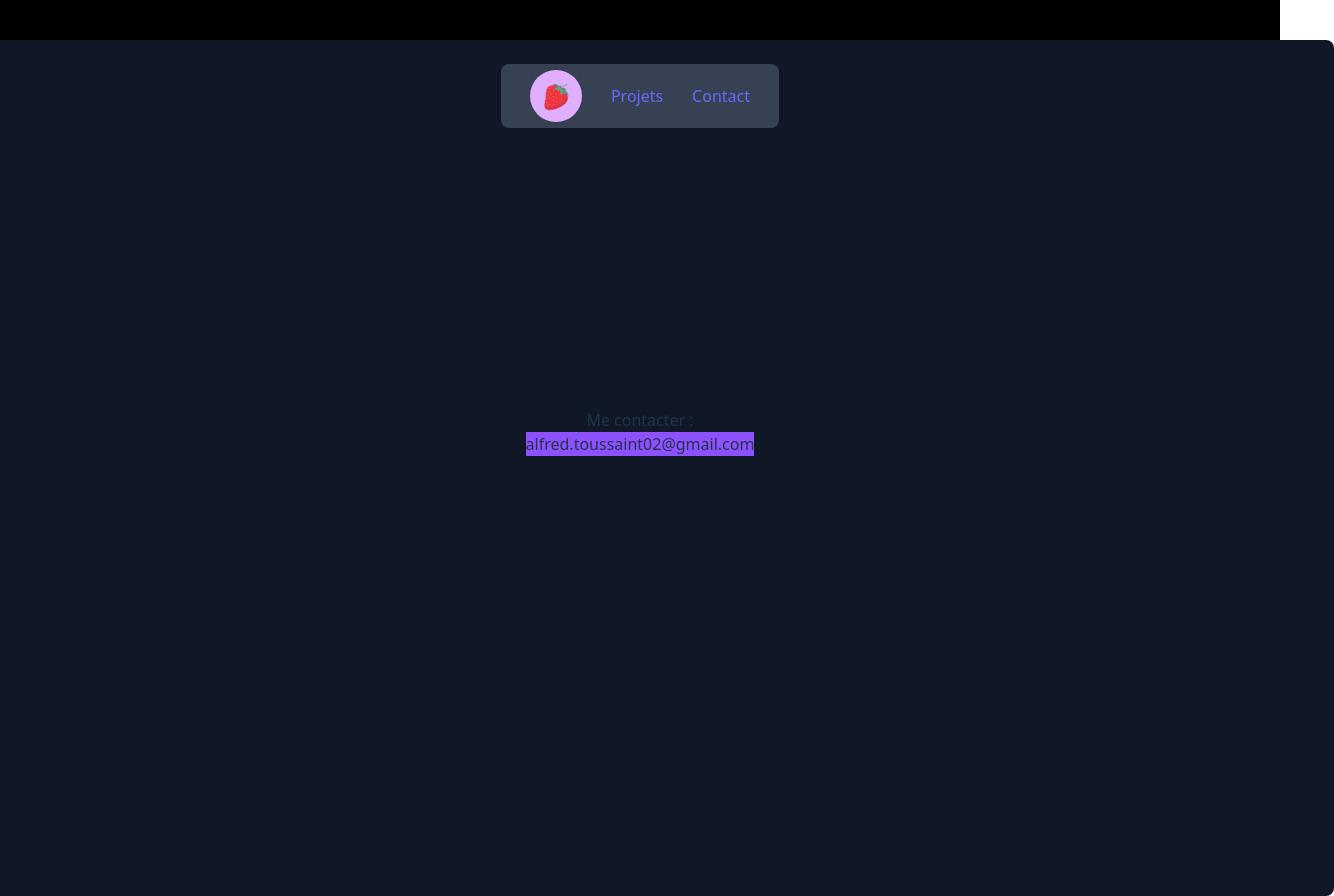
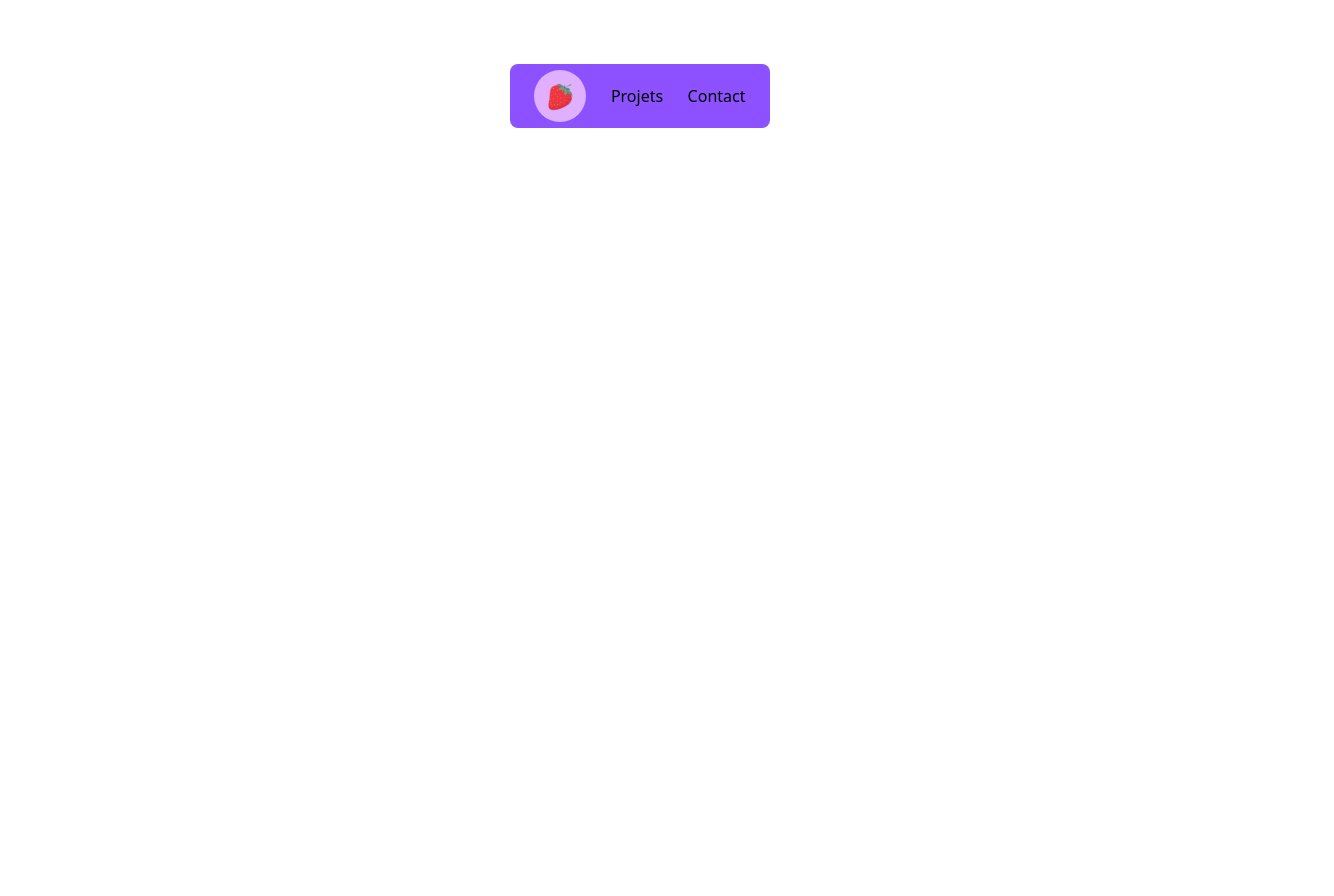
Before and after one commit to Alfraise/Portfolio, a React (Vite) app: page /Contact in a window 1280 px wide. Shown: the whole page, 1334 px wide, since content can reach past the window. After the commit the page ends 800 px from the top, so only its background shows below. Built offline with nearby package versions, Linux system fonts and the light colour scheme.

Commit message:
Restructuration

```diff
--- a/index.html
+++ b/index.html
@@ -6,8 +6,8 @@
     <meta name="viewport" content="width=device-width, initial-scale=1.0" />
     <title>Toussaint Alfred</title>
   </head>
-  <body class="bg-black flex flex-col overflow-x-hidden">
-    <div id="root" class="bg-gray-900 rounded-lg mt-10 static"></div>
+  <body class="flex flex-col overflow-x-hidden">
+    <div id="root" class="rounded-lg mt-10 static"></div>
     <script type="module" src="/src/main.jsx"></script>
   </body>
 </html>
--- a/src/App.jsx
+++ b/src/App.jsx
@@ -1,27 +1,13 @@
-import React, { useState, useEffect } from 'react'
-import { BrowserRouter, Routes, Route, useLocation } from 'react-router-dom'
-import { AnimatePresence, motion } from "framer-motion"
-import Loading from './components/loading'
-import Accueil from './pages/acceuil'
-import Projets from './pages/projets'
-import Contact from './pages/contact'
-import Navbar from './components/navbar'
+import React, { useState, useEffect } from "react";
+import { Routes, Route, useLocation } from "react-router-dom";
+import { AnimatePresence } from "framer-motion";
+import Loading from './components/loading';
+import Accueil from './pages/acceuil';
+import Projets from './pages/projets';
+import Contact from './pages/contact';
+import Navbar from './components/navbar';
 
 const App = () => {
-  const location = useLocation();
-
-
-  const pageVariants = {
-    initial: { opacity: 0, x: "-100vw" },
-    animate: { opacity: 1, x: 0 },
-    exit: { opacity: 0, x: "100vw" },
-  };
-  const pageTransition = {
-    type: "tween",
-    ease: "anticipate",
-    duration: 0.5,
-  };
-
 
   const [isLoading, setIsLoading] = useState(true);
   useEffect(() => {
@@ -35,74 +21,15 @@ const App = () => {
   return (
     <div className='Content'>
       <Navbar />
-      <div id='pages' className='bg-gray-900 rounded-lg mt-10 static'>
+      <div id='pages' className='rounded-lg mt-10 static'>
         {isLoading ? <Loading /> :
           <div>
-            <AnimatePresence mode="wait">
-              <Routes location={location} key={location.pathname}>
-
-                <Route
-                  path="/Home"
-                  element={
-                    <motion.div
-                      initial="initial"
-                      animate="animate"
-                      exit="exit"
-                      variants={pageVariants}
-                      transition={pageTransition}
-                    >
-                      <Accueil />
-                    </motion.div>
-                  }
-                />
-
-                <Route
-                  path="/Projets"
-                  element={
-                    <motion.div
-                      initial="initial"
-                      animate="animate"
-                      exit="exit"
-                      variants={pageVariants}
-                      transition={pageTransition}
-                    >
-                      <Projets />
-                    </motion.div>
-                  }
-                />
-
-                <Route
-                  path="/Contact"
-                  element={
-                    <motion.div
-                      initial="initial"
-                      animate="animate"
-                      exit="exit"
-                      variants={pageVariants}
-                      transition={pageTransition}
-                    >
-                      <Contact />
-                    </motion.div>
-                  }
-                />
-
-                <Route
-                  path="*"
-                  element={
-                    <motion.div
-                      initial="initial"
-                      animate="animate"
-                      exit="exit"
-                      variants={pageVariants}
-                      transition={pageTransition}
-                    >
-                      <Accueil />
-                    </motion.div>
-                  }
-                />
-
+              <Routes>
+                <Route path="/Home"element={<Accueil />}/>
+                <Route path="/Projets" element={<Projets />}/>
+                <Route path="/Contact" element={<Contact />}/>
+                <Route path="*" element={<Accueil />}/>
               </Routes>
-            </AnimatePresence>
           </div>}
       </div>
     </div>
--- a/src/components/loading.jsx
+++ b/src/components/loading.jsx
@@ -1,7 +1,7 @@
 const Loading = () => {
   return (
-    <div id="Loading" className="flex flex-col justify-center items-center mt-70 mb-110 mx-145">
-      <p>Wsh ça fonctionne ????????????????????</p>
+    <div id="Loading" className="flex flex-col justify-center items-center mt-50">
+
     </div>
   );
 };
--- a/src/components/navbar.jsx
+++ b/src/components/navbar.jsx
@@ -5,18 +5,18 @@ import Fraise from "../assets/Fraise.png";
 const Navbar = () => {
   return (
 
-    <nav className="flex flex-col items-center mt-6" id="Navbar">
-      <ul className="flex justify-evenly w-1/5 h-16 space-x-8 items-center bg-gray-700 rounded-lg mx-10">
+    <nav className=" flex flex-col items-center mt-6" id="Navbar">
+      <ul className="bg-violet-500 flex justify-evenly w-65 h-16 space-x-8 items-center bg-gray-700 rounded-lg mx-10">
 
-        <li className="hover:text-gray-400 m-0">
+        <li className="hover: m-0">
           <Link to="/"><img className="rounded-full w-13" src={Fraise} alt="Une Fraise" title="Une Fraise" /></Link>
         </li>
 
-        <li className="hover:text-gray-400 m-0">
+        <li className="hover:text-violet-300 m-0">
           <Link to="/Projets">Projets</Link>
         </li>
 
-        <li className="hover:text-gray-400 m-0">
+        <li className="hover:text-violet-300 m-0">
         <Link to="/Contact">Contact</Link>
         </li>
 
--- a/src/index.css
+++ b/src/index.css
@@ -1,70 +1 @@
 @import "tailwindcss";
-
-:root {
-  font-family: system-ui, Avenir, Helvetica, Arial, sans-serif;
-  line-height: 1.5;
-  font-weight: 400;
-
-  color-scheme: light dark;
-  color: rgba(255, 255, 255, 0.87);
-  background-color: #242424;
-
-  font-synthesis: none;
-  text-rendering: optimizeLegibility;
-  -webkit-font-smoothing: antialiased;
-  -moz-osx-font-smoothing: grayscale;
-}
-
-a {
-  font-weight: 500;
-  color: #646cff;
-  text-decoration: inherit;
-}
-a:hover {
-  color: #535bf2;
-}
-
-body {
-  margin: 0;
-  display: flex;
-  place-items: center;
-  min-width: 320px;
-  min-height: 100vh;
-}
-
-h1 {
-  font-size: 3.2em;
-  line-height: 1.1;
-}
-
-button {
-  border-radius: 8px;
-  border: 1px solid transparent;
-  padding: 0.6em 1.2em;
-  font-size: 1em;
-  font-weight: 500;
-  font-family: inherit;
-  background-color: #1a1a1a;
-  cursor: pointer;
-  transition: border-color 0.25s;
-}
-button:hover {
-  border-color: #646cff;
-}
-button:focus,
-button:focus-visible {
-  outline: 4px auto -webkit-focus-ring-color;
-}
-
-@media (prefers-color-scheme: light) {
-  :root {
-    color: #213547;
-    background-color: #ffffff;
-  }
-  a:hover {
-    color: #747bff;
-  }
-  button {
-    background-color: #f9f9f9;
-  }
-}
--- a/src/pages/acceuil.jsx
+++ b/src/pages/acceuil.jsx
@@ -1,19 +1,8 @@
-import { motion } from 'framer-motion'
-
 const Accueil = () => {
   return (
-    <motion.div
-      initial={{ opacity: 0, y: 30 }}
-      animate={{ opacity: 1, y: 0 }}
-      exit={{ opacity: 0, y: -30 }}
-      transition={{ duration: 0.5 }}
-      className="p-4"
-    >
-      <div className="flex flex-col justify-center items-center mt-70 mb-110 mx-145">
-        <h1>Toussaint Alfred</h1>
-        <p>Web Developer</p>
+      <div className="flex flex-col justify-center items-center mt-50">
+
       </div>
-    </motion.div>
   );
 };
 export default Accueil;
--- a/src/pages/contact.jsx
+++ b/src/pages/contact.jsx
@@ -1,8 +1,7 @@
 const Contact = () => {
     return (
-        <div className="flex flex-col justify-center items-center mt-70 mb-110 mx-145">
-            <h3>Me contacter : </h3>
-            <p className="bg-violet-500">alfred.toussaint02@gmail.com</p>
+        <div className="flex flex-col justify-center items-center mt-50">
+
         </div>
     );
   };
--- a/src/pages/projets.jsx
+++ b/src/pages/projets.jsx
@@ -1,12 +1,7 @@
 const Projets = () => {
     return (
-        <div className="flex flex-col justify-center items-center mt-70 mb-110 mx-145">
-        <div id="Projets">
-            <h1 className="flex flex-col justify-center items-center">Mes Projets</h1>
-            <div id="Twitter" className="top-30 relative">
-                <h3>Creation d'un réseaux type Twitter</h3>
-            </div>
-            </div>
+        <div className="flex flex-col justify-center items-center mt-50">
+
         </div>
     );
   };
```
